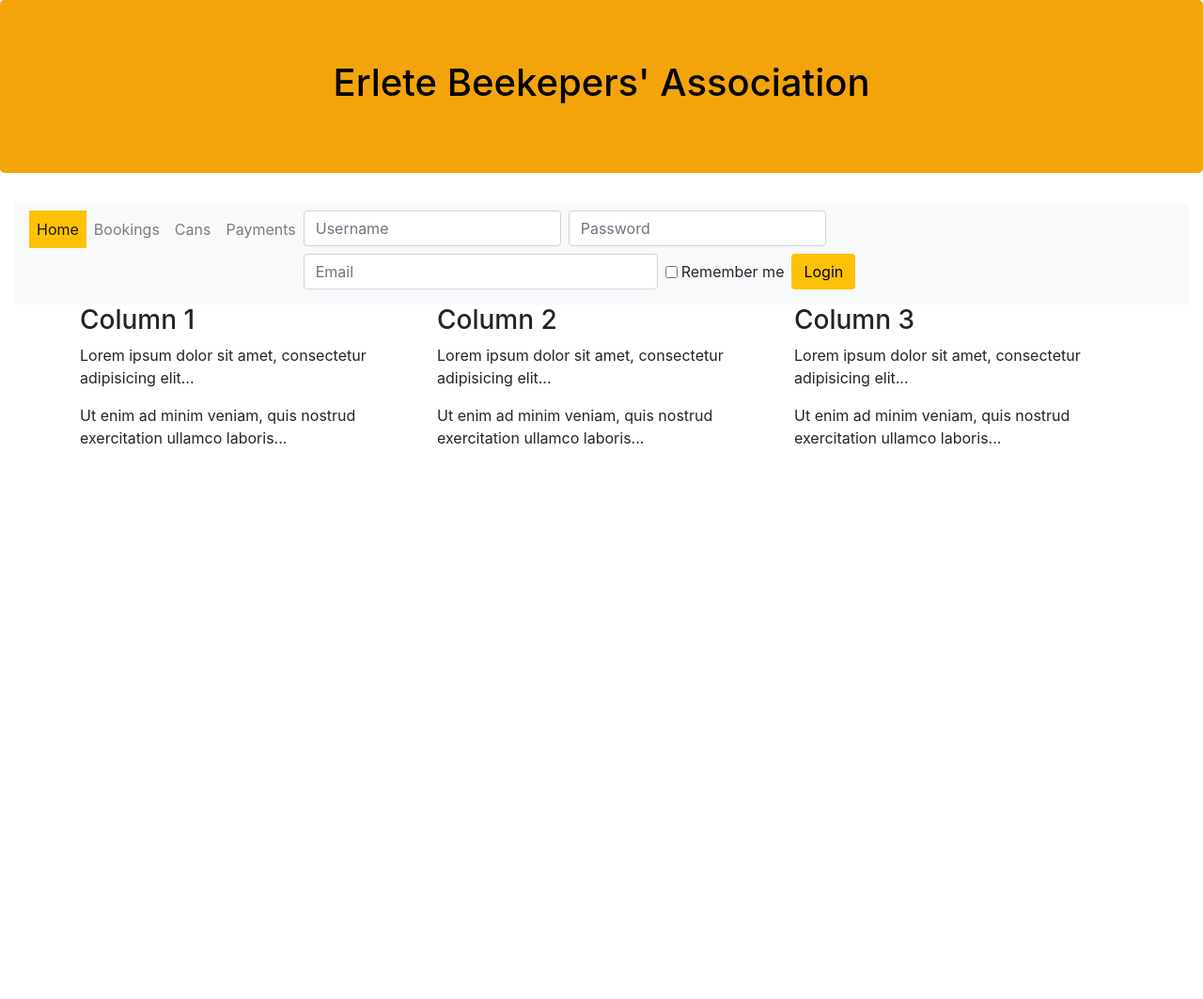
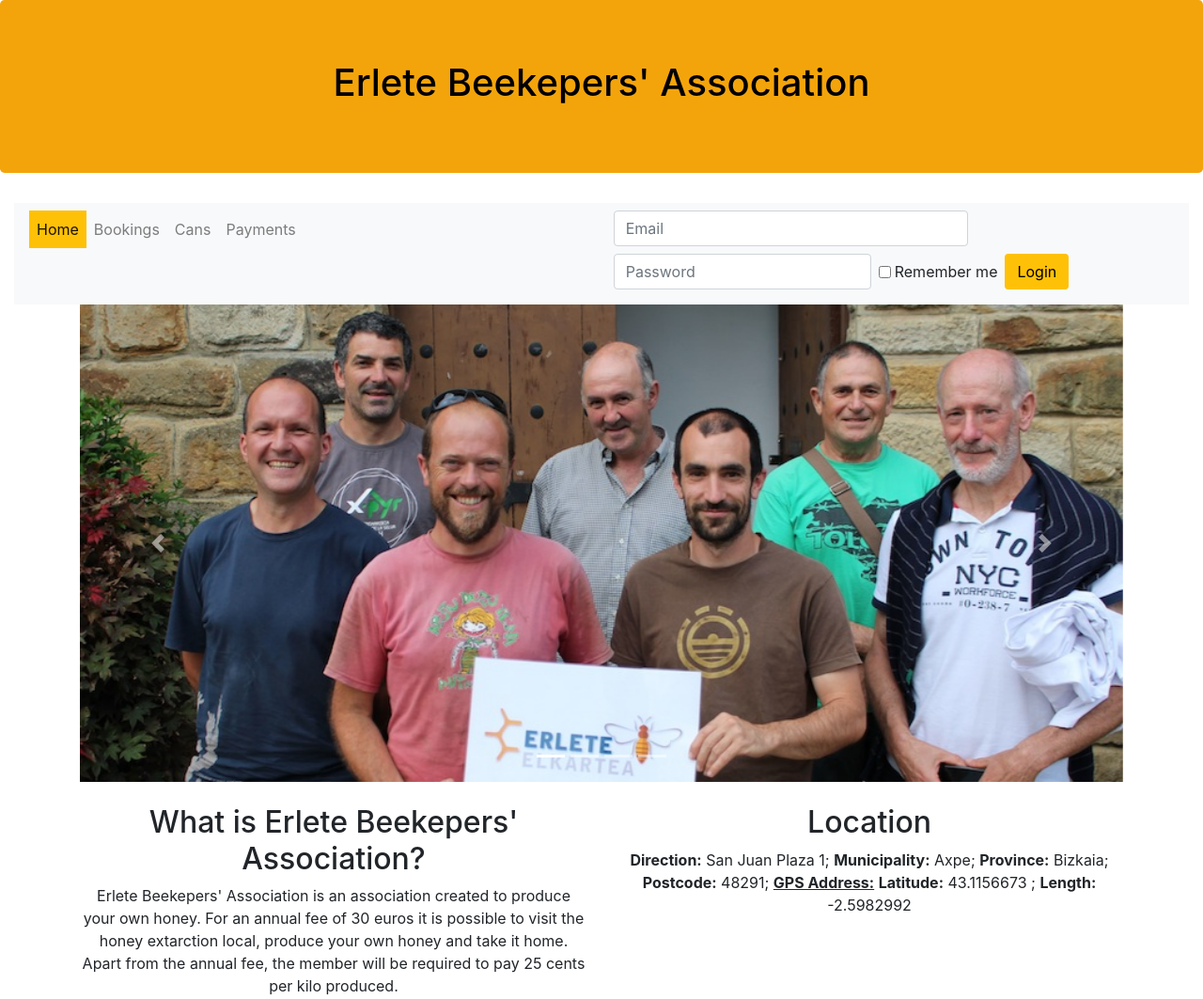
Before and after one commit to MaitaneG/MAHR, a PHP site: page / in a window 1280 px wide. Shown: the top 1063 px of the page at 94% size. Before the commit the page ends 473 px from the top, so only its background shows below. Run offline with PHP 8.4, Linux system fonts and the light colour scheme; some libraries are stand-ins or nearby versions; grey boxes are pictures that could not be loaded.

Commit message:
webpage actualizada

```diff
--- a/web/view/index.html
+++ b/web/view/index.html
@@ -9,6 +9,7 @@
     <link rel="stylesheet" href="https://maxcdn.bootstrapcdn.com/bootstrap/4.0.0/css/bootstrap.min.css" integrity="sha384-Gn5384xqQ1aoWXA+058RXPxPg6fy4IWvTNh0E263XmFcJlSAwiGgFAW/dAiS6JXm" crossorigin="anonymous">
     <link rel="stylesheet" type="text/css" href="styles/styles.css">
 
+
      <!-- Optional JavaScript -->
     <!-- jQuery first, then Popper.js, then Bootstrap JS -->
     <script src="https://code.jquery.com/jquery-3.2.1.slim.min.js" integrity="sha384-KJ3o2DKtIkvYIK3UENzmM7KCkRr/rE9/Qpg6aAZGJwFDMVNA/GpGFF93hXpG5KkN" crossorigin="anonymous"></script>
@@ -17,20 +18,19 @@
 
     <title>Erlete beekepers' association</title>
   </head>
-  <body>
+  <body class="url">
 
  <div class="jumbotron bg-yellow">
   <h1>Erlete Beekepers' Association</h1>
+ </div>
 
- </div>
+
 <div class="container-fluid sticky-top">
 <nav class="navbar navbar-expand-lg navbar-light bg-light ">
   <button class="navbar-toggler" type="button" data-toggle="collapse" data-target="#navbarNav" aria-controls="navbarNav" aria-expanded="false" aria-label="Toggle navigation">
     <span class="navbar-toggler-icon"></span>
   </button>
-
-
-  <div class="collapse navbar-collapse" id="navbarNav">
+  <div class="collapse navbar-collapse" id="navbarNav" >
     <ul class="navbar-nav">
       <li class="nav-item active">
         <a class="nav-link active bg-warning" href="#">Home <span class="sr-only">(current)</span></a>
@@ -45,14 +45,13 @@
         <a class="nav-link " href="#">Payments</a>
       </li>
 
-
+<div style="margin-left: 330px">
   <form class="form-inline" >
 
-  <input type="text" class="form-control mb-2 mr-sm-2" id="inlineFormInputName2" placeholder="Username">
+    <input type="email" class="form-control mb-2 mr-sm-2"  id="email"
+       pattern=".+@globex.com" size="30" required placeholder="Email">
 
     <input type="password" class="form-control mb-2 mr-sm-2" id="inlineFormInputGroupUsername2" placeholder="Password">
-    <input type="email" class="form-control mb-2 mr-sm-2"  id="email"
-       pattern=".+@globex.com" size="30" required placeholder="Email">
 
   <div class="form-check mb-2 mr-sm-2">
     <input class="form-check-input" type="checkbox" id="inlineFormCheck">
@@ -63,6 +62,7 @@
 
   <button type="submit" class="btn bg-warning mb-2">Login</button>
 </form>
+</div>
 
     </ul>
   </div>
@@ -72,6 +72,64 @@
 
 
   <div class="container">
+    <div id="carouselExampleIndicators" class="carousel slide" data-ride="carousel">
+  <ol class="carousel-indicators">
+    <li data-target="#carouselExampleIndicators" data-slide-to="0" class="active"></li>
+    <li data-target="#carouselExampleIndicators" data-slide-to="1"></li>
+    <li data-target="#carouselExampleIndicators" data-slide-to="2"></li>
+    <li data-target="#carouselExampleIndicators" data-slide-to="3"></li>
+  </ol>
+  <div class="carousel-inner">
+    <div class="carousel-item active">
+      <img class="d-block w-100" src="images/img4.jpg" alt="First slide">
+    </div>
+    <div class="carousel-item">
+      <img class="d-block w-100" src="images/img1.jpeg" alt="Second slide">
+    </div>
+    <div class="carousel-item">
+      <img class="d-block w-100" src="images/img2.jpg" alt="Third slide">
+    </div>
+    <div class="carousel-item">
+      <img class="d-block w-100" src="images/img3.jpg" alt="Fourth slide">
+    </div>
+  </div>
+  <a class="carousel-control-prev" href="#carouselExampleIndicators" role="button" data-slide="prev">
+    <span class="carousel-control-prev-icon" aria-hidden="true"></span>
+    <span class="sr-only">Previous</span>
+  </a>
+  <a class="carousel-control-next" href="#carouselExampleIndicators" role="button" data-slide="next">
+    <span class="carousel-control-next-icon" aria-hidden="true"></span>
+    <span class="sr-only">Next</span>
+  </a>
+</div>
+ <br>
+<div class="row">
+  <div class="col-sm-6" align="center">
+      <h2>What is Erlete Beekepers' Association?</h2>
+      <p>Erlete Beekepers' Association is an association created to
+      produce your own honey. For an annual fee of 30 euros it is possible to visit the honey extarction local, produce your own honey and take it home. Apart from the annual fee, the member will be required to pay 25 cents per kilo produced.</p>
+      <p>To extract the honey you have to reserve the extractor. After you have used it, you will be authorised to use the honey extractor to store your honey for the next 20 days. </p>
+
+      <p><b>Association Porpouse:</b>To serve the regional beekeepers, so that honey can be boarded as well as possible. The characteristics of care, problems and benefits of society.</p>
+
+
+  </div>
+  <div class="col-sm-6" align="center">
+    <h2>Location</h2>
+    <p><b>Direction:</b> San Juan Plaza 1;
+       <b>Municipality:</b> Axpe;
+       <b>Province:</b> Bizkaia;
+       <b>Postcode:</b> 48291;
+       <u><b>GPS Address:</b></u>
+       <b>Latitude:</b> 43.1156673 ;
+       <b>Length:</b> -2.5982992</p>
+      <iframe src="https://www.google.com/maps/embed?pb=!1m14!1m8!1m3!1d23302.940519782715!2d-2.603144!3d43.107298!3m2!1i1024!2i768!4f13.1!3m3!1m2!1s0xd4fd2f2a4d7a841%3A0xdebc4249323c4949!2sSan%20Juan%20Plaza%2C%201%2C%2048291%20Axpe%2C%20Bizkaia%2C%20Spain!5e0!3m2!1sen!2sus!4v1620634544007!5m2!1sen!2sus" width="600" height="450" style="border:0;" allowfullscreen="" loading="lazy"></iframe>
+    </div>
+
+</div>
+
+
+
    <div class="row">
     <div class="col-sm-4">
       <h3>Column 1</h3>
@@ -91,14 +149,27 @@
   </div>
 </div>
 
+<div class="row jumbotron" >
+  <div class="col-sm-4" align="left">
+    <a href="mailto:{email}?subject={subject}&body={content}">
+      Send us an email <img src="images/logo gmail.png" width="100px" height="100px">
+    </a>
+
+  </div>
+
+  <div class="col-sm-4" align="center">
+    <a href="tel:{phone}">
+      Call us <img src="images/icono llamada.png" width="100px" height="100px">
+    </a>
+  </div>
+
+  <div class="col-sm-4" align="right">
+    <a href="sms:{phone}?body={content}">
+      Send us a message <img src="images/icono mensaje.png" width="100px" height="100px">
+    </a>
+  </div>
+</div>
 
 
-
-
-
-
-
-
-   <br><br><br><br><br><br><br><br><br><br><br><br><br><br><br><br><br><br><br><br><br>
   </body>
 </html>
--- a/web/view/styles/styles.css
+++ b/web/view/styles/styles.css
@@ -15,3 +15,5 @@ transition: background-size .3s;
 a:hover,a:focus {
 background-size: 100% 2px;
 }
+
+.url{cursor:url(C:/Users/monasterio.hodei/Desktop/project/MAHR/web/view/img/puntero1.gif), auto;}
```
Also changed, not shown: web/view/images/gif1.gif (added), web/view/images/icono llamada.png (added), web/view/images/icono mensaje.png (added), web/view/images/img1.jpeg (added), web/view/images/img2.jpg (added), web/view/images/img3.jpg (added), web/view/images/img4.jpg (added), web/view/images/logo gmail.png (added), web/view/images/puntero1.gif (added).
